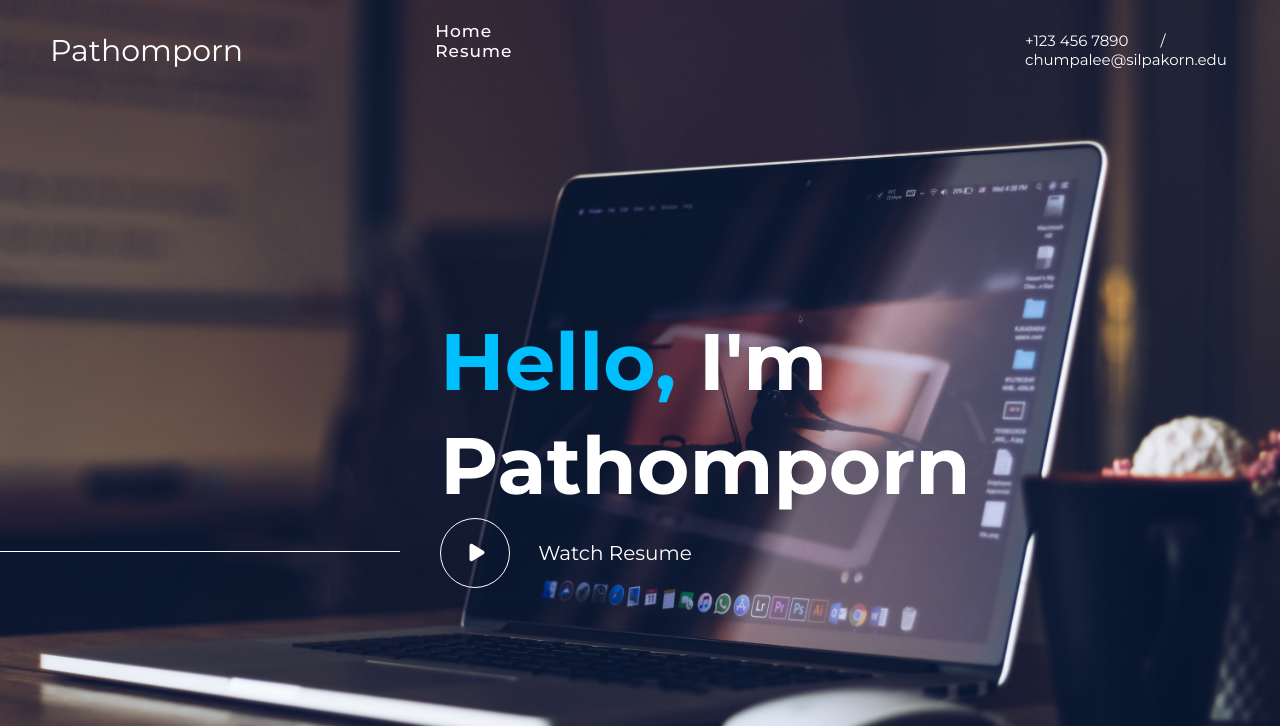
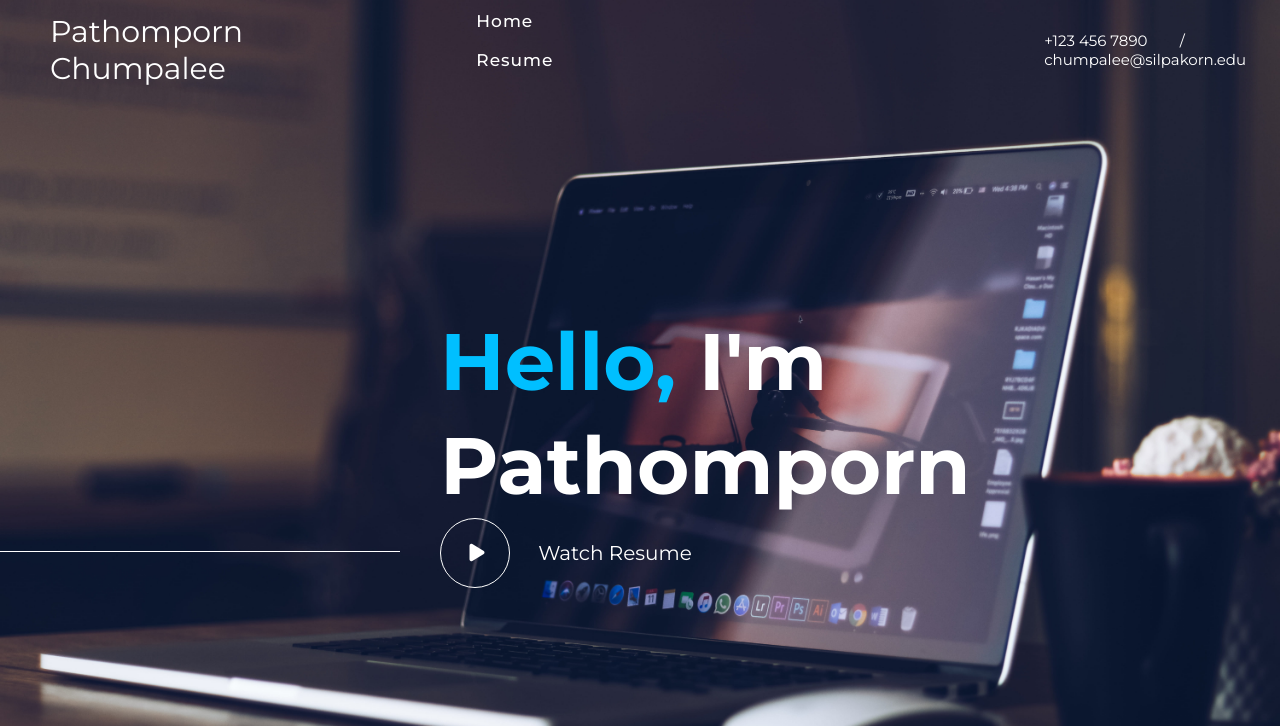
Before and after one commit to Pathomporn-Resume/resume, a plain HTML site: page index.html in a window 1280 px wide. Shown: the top 726 px of the page. Drawn offline with Linux system fonts and the light colour scheme.

Commit message:
version2
changed picture file type. Add surname in logo

```diff
--- a/index.html
+++ b/index.html
@@ -13,7 +13,7 @@
 <div class="header">
      <div class="menu-bar">
          <div class="logo">
-             <a href="index.html">Pathomporn</a>
+             <a href="index.html">Pathomporn Chumpalee</a>
          </div>
          <div class="menu">
              <ul>
```
Also changed, not shown: img.jpg (added).
